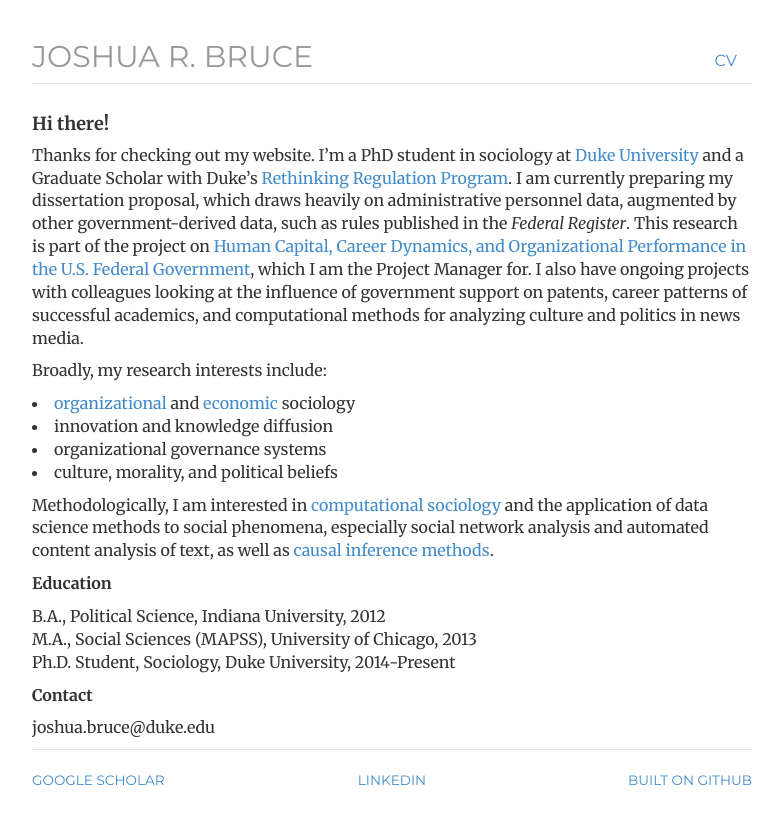
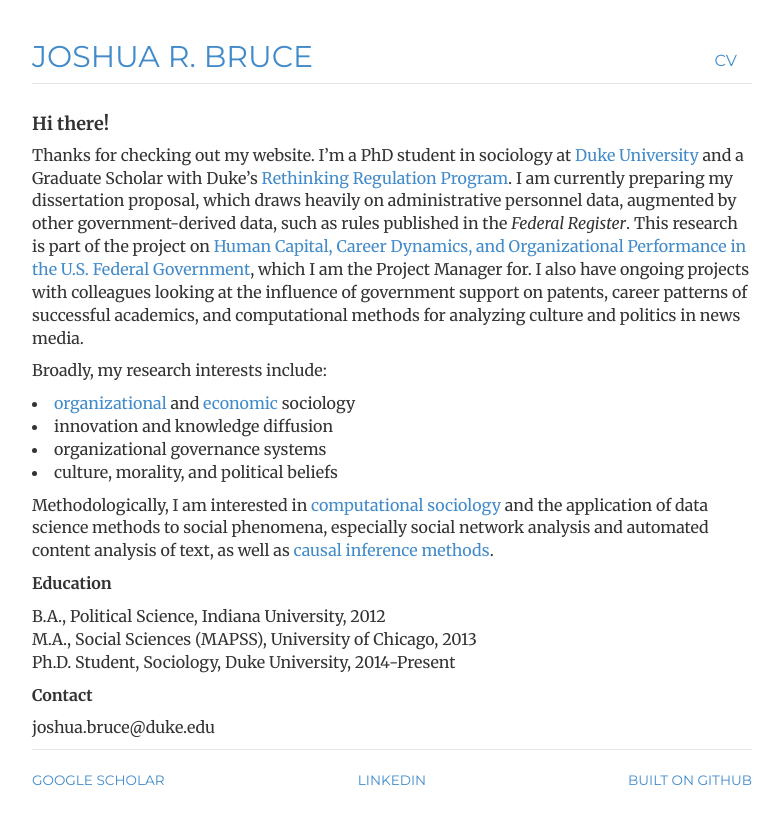
Before and after one commit to joshuarbruce/joshuarbruce.github.io, a Jekyll site: the page built from index.html, in a window 1280 px wide. Shown: the top 824 px of the page, without its empty margins (248-1030 px from the left). Built offline with Jekyll 4.4.1, drawn with Linux system fonts in a browser that asks for light colours; nearby versions of some CDN libraries.

Commit message:
Update header.html

```diff
--- a/_includes/header.html
+++ b/_includes/header.html
@@ -3,5 +3,5 @@
 		<li class="{{ page.cv }}"><a href="/cv" title="CV">CV</a></li>
 	<!--	<li class="{{ page.pubs }}"><a href="/pubs" title="publications">Publications</a></li> -->
 	</ul>
-	<h2 class="text-muted"><a href="/">Joshua R. Bruce</a></h2>
+	<h2 class=".text-muted"><a href="/">Joshua R. Bruce</a></h2>
 </div> <!-- /header -->
```
